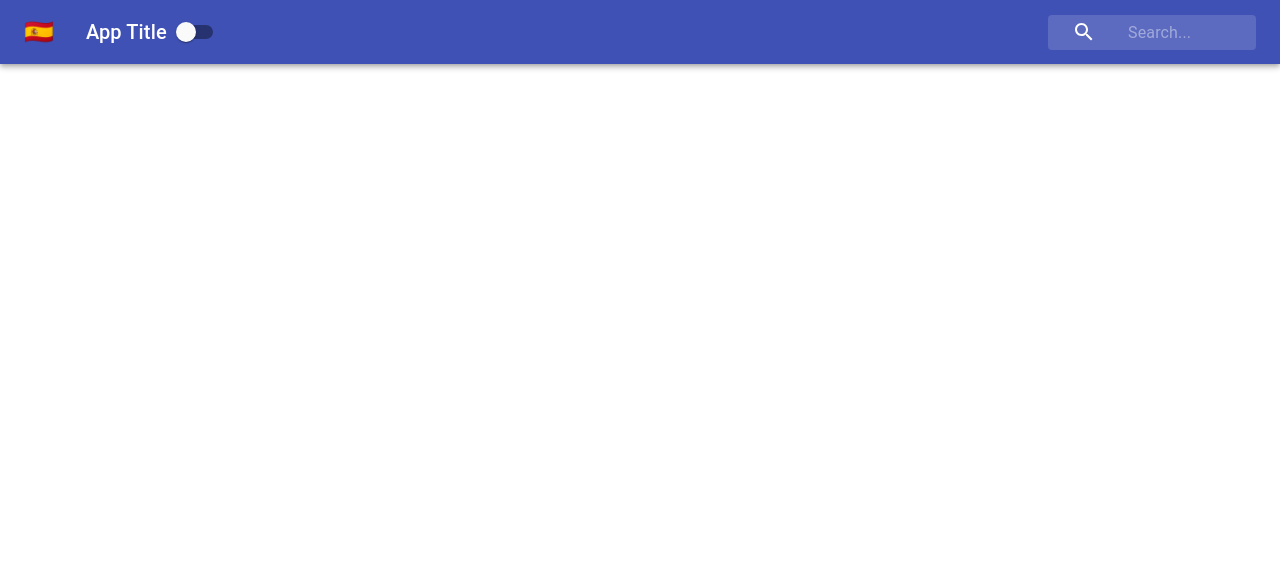
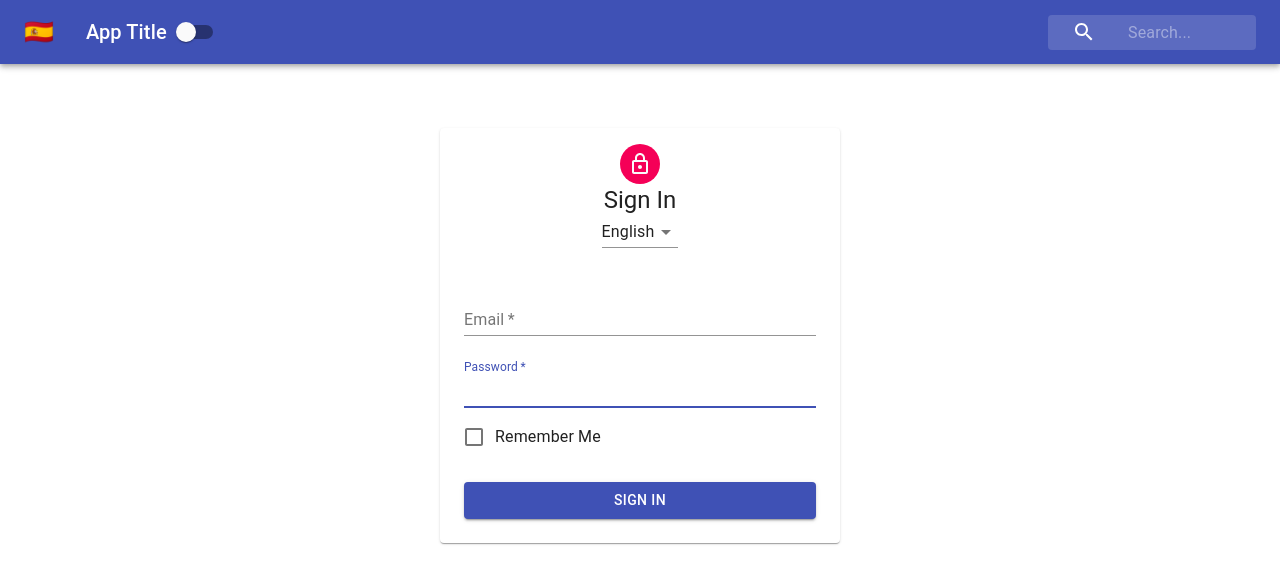
Before and after one commit to adarshnanwani/hooks-context-login-page-demo, a React (Create React App) app: page / in a window 1280 px wide. Shown: the top 584 px of the page. Built offline with nearby package versions, Linux system fonts and the light colour scheme.

Commit message:
Form component with JSS.

```diff
--- a/src/App.js
+++ b/src/App.js
@@ -1,8 +1,14 @@
 import React from "react";
 import Navbar from "./Navbar";
+import Form from "./Form";
 
 function App() {
-  return <Navbar />;
+  return (
+    <>
+      <Navbar />
+      <Form />
+    </>
+  );
 }
 
 export default App;
--- /dev/null
+++ b/src/Form.js
@@ -0,0 +1,62 @@
+import React, { Component } from "react";
+import Avatar from "@material-ui/core/Avatar";
+import Button from "@material-ui/core/Button";
+import CssBaseline from "@material-ui/core/CssBaseline";
+import FormControl from "@material-ui/core/FormControl";
+import FormControlLabel from "@material-ui/core/FormControlLabel";
+import Checkbox from "@material-ui/core/Checkbox";
+import Input from "@material-ui/core/Input";
+import InputLabel from "@material-ui/core/InputLabel";
+import LockOutlinedIcon from "@material-ui/icons/LockOutlined";
+import Paper from "@material-ui/core/Paper";
+import Typography from "@material-ui/core/Typography";
+import MenuItem from "@material-ui/core/MenuItem";
+import Select from "@material-ui/core/Select";
+import withStyles from "@material-ui/core/styles/withStyles";
+import styles from "./styles/FormStyles";
+
+class Form extends Component {
+  render() {
+    const { classes } = this.props;
+    return (
+      <main className={classes.main}>
+        <Paper className={classes.paper}>
+          <Avatar className={classes.avatar}>
+            <LockOutlinedIcon></LockOutlinedIcon>
+          </Avatar>
+          <Typography variant="h5">Sign In</Typography>
+          <Select value="english">
+            <MenuItem value="english">English</MenuItem>
+            <MenuItem value="french">French</MenuItem>
+            <MenuItem value="spanish">Spanish</MenuItem>
+          </Select>
+          <form className={classes.form}>
+            <FormControl margin="normal" required fullWidth>
+              <InputLabel htmlFor="email">Email</InputLabel>
+              <Input id="email" anme="email" autoFocus></Input>
+            </FormControl>
+            <FormControl margin="normal" required fullWidth>
+              <InputLabel htmlFor="password">Password</InputLabel>
+              <Input id="password" anme="password" autoFocus></Input>
+            </FormControl>
+            <FormControlLabel
+              label="Remember Me"
+              control={<Checkbox color="primary" />}
+            />
+            <Button
+              variant="contained"
+              type="submit"
+              color="primary"
+              fullWidth
+              className={classes.submit}
+            >
+              Sign In
+            </Button>
+          </form>
+        </Paper>
+      </main>
+    );
+  }
+}
+
+export default withStyles(styles)(Form);
--- /dev/null
+++ b/src/styles/FormStyles.js
@@ -0,0 +1,34 @@
+const styles = theme => ({
+  main: {
+    width: "auto",
+    display: "block",
+    marginLeft: theme.spacing.unit * 3,
+    marginRight: theme.spacing.unit * 3,
+    [theme.breakpoints.up("sm")]: {
+      width: 400,
+      marginLeft: "auto",
+      marginRight: "auto"
+    }
+  },
+  paper: {
+    marginTop: theme.spacing.unit * 8,
+    display: "flex",
+    flexDirection: "column",
+    alignItems: "center",
+    padding: `${theme.spacing.unit * 2}px ${theme.spacing.unit * 3}px ${theme
+      .spacing.unit * 3}px`
+  },
+  avatar: {
+    margin: theme.spacing.units,
+    backgroundColor: theme.palette.secondary.main
+  },
+  form: {
+    width: "100%",
+    marginTop: theme.spacing.unit * 3
+  },
+  submit: {
+    marginTop: theme.spacing.unit * 3
+  }
+});
+
+export default styles;
```
